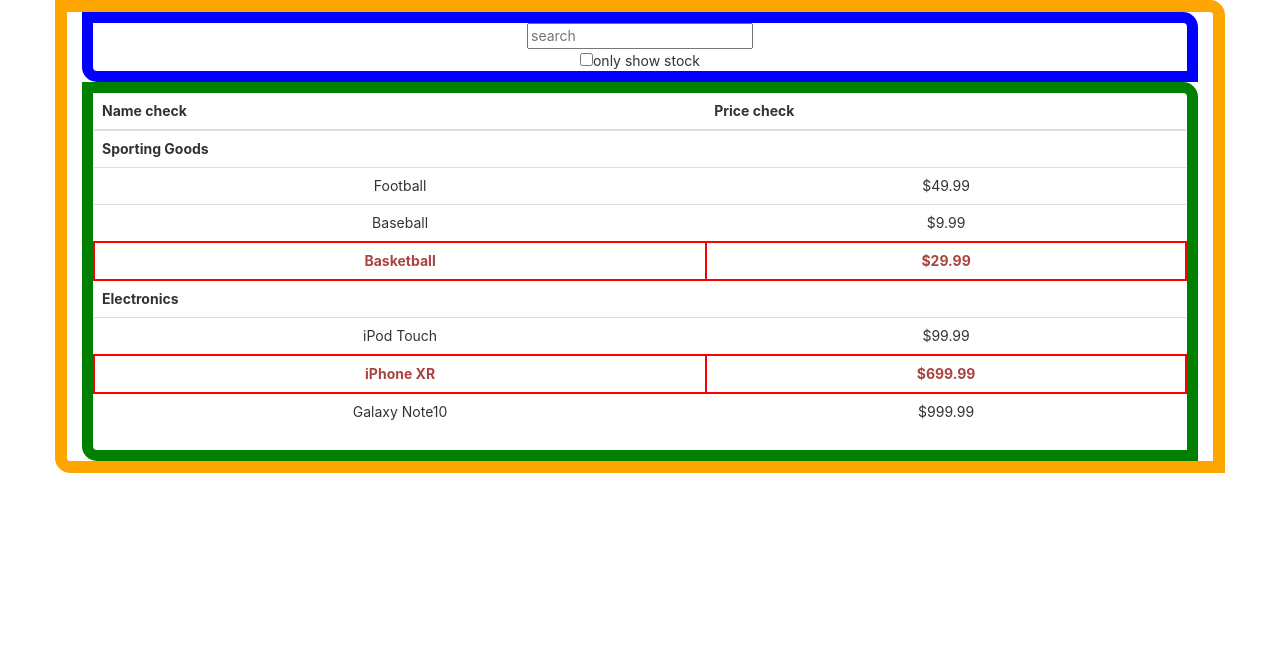
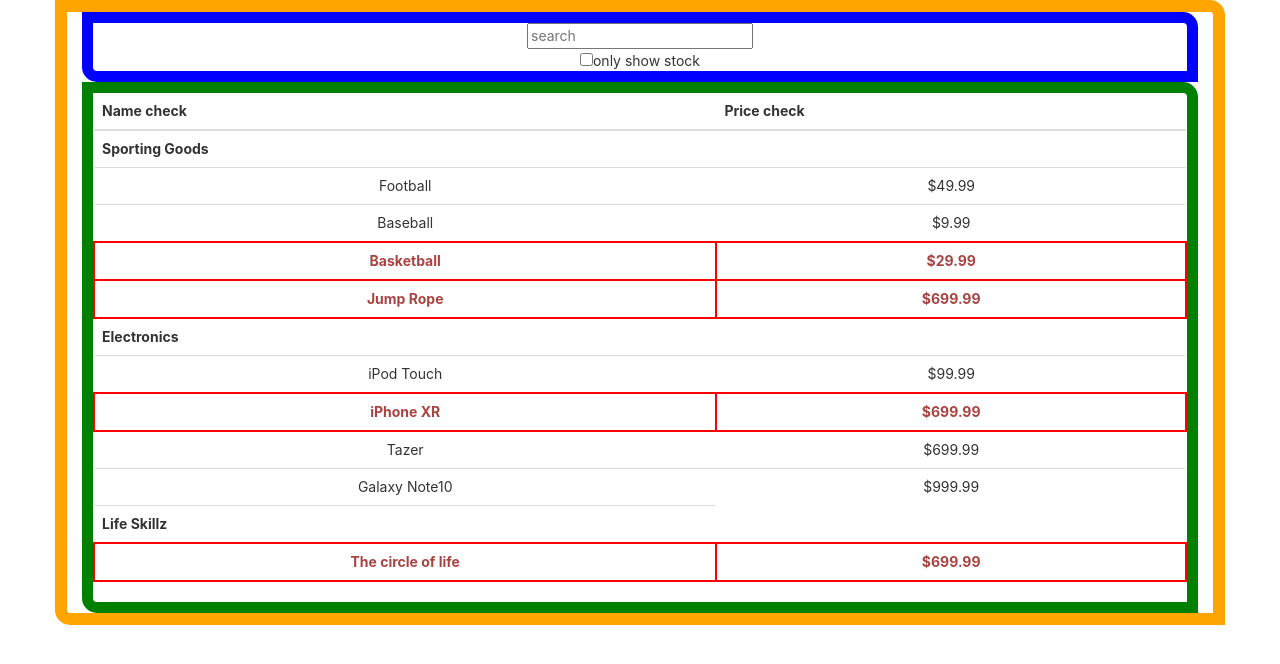
Before and after one commit to superjjang1/inventoryWidget, a React (Create React App) app: page / in a window 1280 px wide. Shown: the top 664 px of the page. Built offline with nearby package versions, Linux system fonts and the light colour scheme.

Commit message:
more dummy data to play with

```diff
--- a/src/data.js
+++ b/src/data.js
@@ -38,6 +38,24 @@ export default {
 			inStock: false
 		},
 		{
+			category: 'Sporting Goods',
+			price: '$699.99',
+			name: 'Jump Rope',
+			inStock: false
+		},
+		{
+			category: 'Electronics',
+			price: '$699.99',
+			name: 'Tazer',
+			inStock: true
+		},
+		{
+			category: 'Life Skillz',
+			price: '$699.99',
+			name: 'The circle of life',
+			inStock: false
+		},
+		{
 			category: 'Electronics',
 			price: '$999.99',
 			name: 'Galaxy Note10',
```
